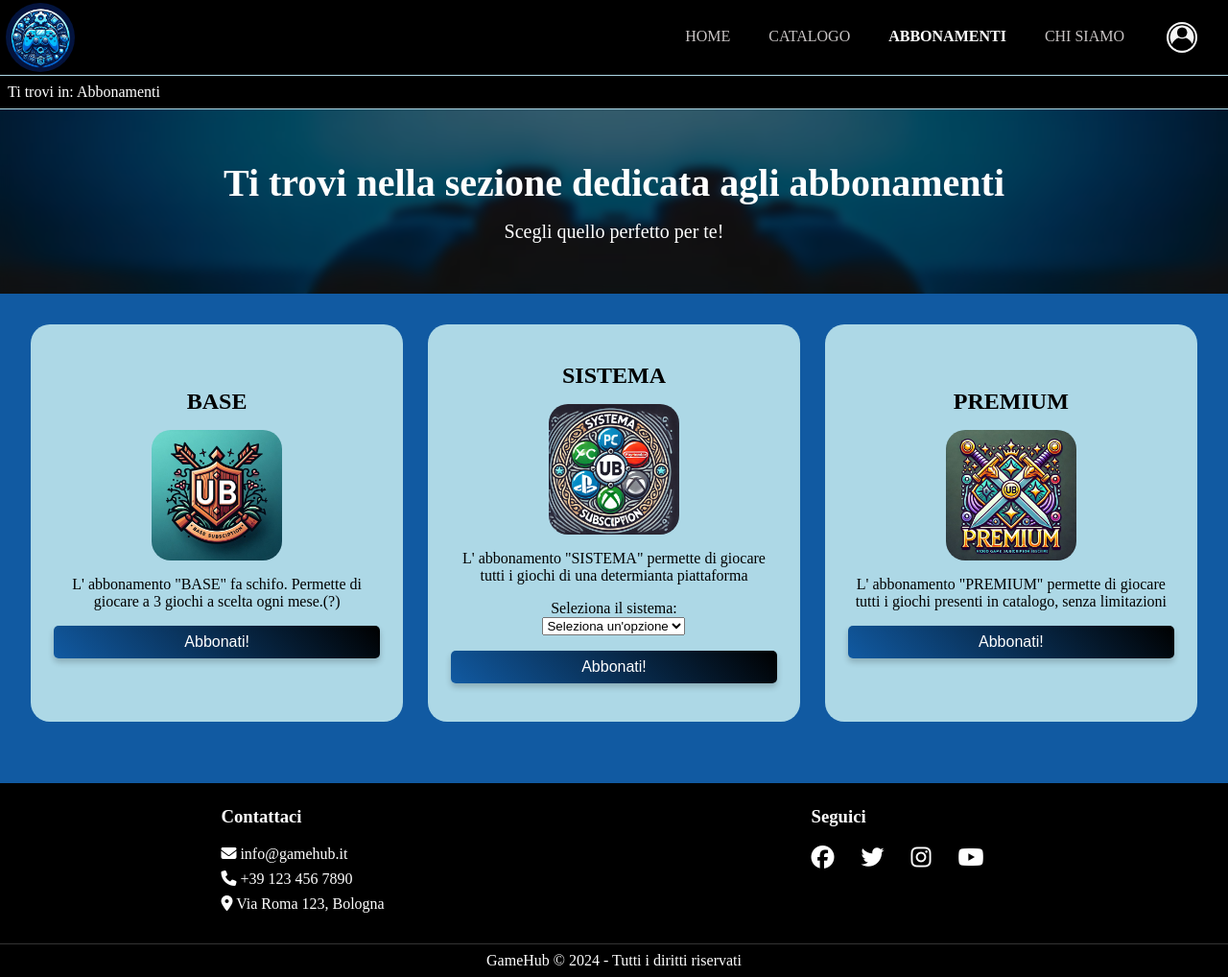
After one commit to MatteoSquarz/GameHub, a PHP site: page /abbonamenti.html in a window 1280 px wide. The commit adds this page. Shown: the whole page at 96% size. Run offline with PHP 8.4, Linux system fonts and the light colour scheme.

Commit message:
html e css Pagina abbonamento

```diff
--- /dev/null
+++ b/abbonamenti.html
@@ -0,0 +1,98 @@
+<!DOCTYPE html>
+<html lang="it">
+    <head>
+        <meta charset="UTF-8">
+        <meta name="viewport" content="width=device-width, initial-scale=1.0">
+        <meta name="description" content="Questa pagina è dedicata alla sezione abbonamenti del negozio di videogiochi GameHub. Troverai abbonamenti  Base, Sistema e Premium">
+        <meta name="keywords" content="Abbonamenti, GameHub, Videogiochi, negozio, Base, Sistema, Premium">
+        <meta name="author" content="Alessandro Damiani">
+        <link rel = "stylesheet" href = "style.css" media = "screen">
+        <link rel="stylesheet" href="https://cdnjs.cloudflare.com/ajax/libs/font-awesome/6.5.1/css/all.min.css">
+        <link rel="stylesheet" href="mobile.css" media="only screen and (max-width: 768px)">
+        <title>Abbonamenti-GameHub</title>
+    </head>
+    <body>
+        <div class="stickyScroll">
+            <header>
+                <div class="logoName">
+                    <a href="index.php" id="logo"></a>
+                    <h1>GameHub</h1>
+                </div>
+                <nav id="menu">
+                    <ul class="menuList">
+                        <li><a href="index.html" >Home</a></li>
+                        <li><a href="list.php">Catalogo</a></li>
+                        <li><a href="search.php" class="currentMenu">Abbonamenti</a></li>
+                        <li><a href="insert.php">Chi siamo</a></li>
+                    </ul>
+                    <a id="profile" href="#menu">Profile</a>
+                </nav>
+            </header>
+            <nav id="breadcumb">
+                <p>Ti trovi in: Abbonamenti</p>
+            </nav>
+        </div>
+        <main>
+            <div>
+                <div class="backgroundAbbonamenti">
+                    <div class="introAbbonamenti blurAbbonamenti">
+                        <h2>Ti trovi nella sezione dedicata agli abbonamenti</h2>
+                        <p>Scegli quello perfetto per te!</p>
+                    </div>
+                </div>
+
+                <div class="abbonamentiAbb">
+                    <div class="targhettaAbb">
+                        <p><strong>BASE</strong></p>
+                        <img src="assets/Designer.jpeg" alt="Icona abbonamento BASE">
+                        <p>L' abbonamento "BASE" fa schifo. Permette di giocare a 3 giochi a scelta ogni mese.(?)</p>
+                        <button onclick>Abbonati!</button>
+                    </div>
+                    <div class="targhettaAbb">
+                        <p><strong>SISTEMA</strong></p>
+                        <img src="assets/Designer (9).jpeg" alt="Icona abbonamento SISTEMA">
+                        <p>L' abbonamento "SISTEMA" permette di giocare tutti i giochi di una determianta piattaforma</p>
+                         <form action="/submit" method="post">
+                            <label for="piattaforma">Seleziona il sistema:</label>
+                            <select id="piattaforma" name="piattaforma" required>
+                                <option value="" disabled selected>Seleziona un'opzione</option>
+                                <option value="playstation">PlayStation</option>
+                                <option value="xbox">Xbox</option>
+                                <option value="pc">PC</option>
+                                <option value="Nintendo">Nintendo</option>
+                            </select>
+                        </form>
+                        <button onclick>Abbonati!</button>
+                    </div>
+                    <div class="targhettaAbb">
+                        <p><span lang="en"><strong>PREMIUM</strong></p>
+                        <img src="assets/Designer (3).jpeg" alt="Icona abbonamento PREMIUM">
+                        <p>L' abbonamento "PREMIUM" permette di giocare tutti i giochi presenti in catalogo, senza limitazioni</p>
+                        <button onclick>Abbonati!</button>
+                        </div>
+
+                </div>
+            </div>
+        </main>
+        <footer>
+            <div class="footer-content">
+                <div class="contact-info">
+                    <h3>Contattaci</h3>
+                    <p><span class="fa-solid fa-envelope"></span> info@gamehub.it</p>
+                    <p><span class="fa-solid fa-phone"></span> +39 123 456 7890</p>
+                    <p><span class="fa-solid fa-location-dot"></span> Via Roma 123, Bologna</p>
+                </div>
+                <div class="social-links">
+                    <h3>Seguici</h3>
+                    <a href="#"><span class="fa-brands fa-facebook"></span></a>
+                    <a href="#"><span class="fa-brands fa-twitter"></span></a>
+                    <a href="#"><span class="fa-brands fa-instagram"></span></a>
+                    <a href="#"><span class="fa-brands fa-youtube"></span></a>
+                </div>
+            </div>
+            <div class="footer-bottom">
+                <p>GameHub &copy; 2024 - Tutti i diritti riservati</p>
+            </div>
+        </footer>
+    </body>
+</html>
--- a/mobile.css
+++ b/mobile.css
@@ -0,0 +1,92 @@
+/*pagina ABBONAMENTI*/
+.backgroundAbbonamenti{
+    background: url('assets/royalty-free-music-for-videogames.png') no-repeat center center/cover;
+    background-color: var(--bgcolor);
+    height: 60%;
+    max-width: 100%;
+}
+.blurAbbonamenti{
+    background: rgba(0, 0, 0, 0.5);
+    backdrop-filter: blur(5px);
+}
+.introAbbonamenti{
+    color: var(--txtcolor);
+    padding: 0.8em;
+    text-align: center;
+    display: flex;
+    flex-direction: column;
+    justify-content: center;
+    align-items: center;
+    gap: 1em;
+    height: 10em;
+}
+.introAbbonamenti h2 {
+    font-size: 2.3em;
+}
+.introAbbonamenti p{
+    font-size: 1.25em;
+}
+.abbonamentiAbb{
+    box-sizing: border-box;
+    display: flex;
+    flex-direction: column;
+    justify-content: space-around;
+    align-items: center;
+    gap: 2.3em;
+     padding: 2em;
+     padding-left: 1em;
+     padding-right: 1em;
+    padding-bottom: 4em;
+    box-shadow: 0 4px 8px rgba(0, 0, 0, 0.8);
+    transition: transform 0.3s;
+    max-width: 100%;
+
+}
+.targhettaAbb{
+    display: flex;
+    flex-direction: column;
+    justify-content: center;
+    gap: 1em;
+    align-items: center;
+    text-align: center;
+    color: black;
+    max-width: 100%;
+    padding: 2.5em 1.5em 2.5em 1.5em;
+    background-color: var(--homeboxcolor);
+    border-top-left-radius: 20px;
+    border-bottom-left-radius: 20px;
+    border-top-right-radius: 20px;
+    border-bottom-right-radius: 20px;
+}
+.targhettaAbb p{
+    font-size: 1em;
+}
+.targhettaAbb strong{
+    font-size: 1.5em;
+}
+.targhettaAbb img{
+    max-width: 40%;
+    height: auto;
+    border-radius: 20px;
+}
+
+button {
+
+    background: linear-gradient(45deg, #115AA2,#000000);
+    color: white;
+    padding: 0.5em 1.5em;
+    border: none;
+    border-radius: 5px;
+    font-size: 1em;
+    cursor: pointer;
+    box-shadow: 0 4px 6px rgba(0, 0, 0, 0.2);
+    transition: background-color 0.3s, transform 0.2s;
+}
+
+form{
+
+    display: flex;
+    flex-direction: column;
+    align-items: center;
+    align-self: center;
+}
--- a/style.css
+++ b/style.css
@@ -309,3 +309,141 @@ footer {
     vertical-align: middle;
     padding: 0.5em;
 }
+
+/* PAGINA ABBONAMENTO */
+.backgroundAbbonamenti{
+    background: url('assets/royalty-free-music-for-videogames.png') no-repeat center center/cover;
+    background-color: var(--bgcolor);
+    height: 60%;
+    max-width: 100%;
+}
+.blurAbbonamenti{
+    background: rgba(0, 0, 0, 0.5);
+    backdrop-filter: blur(5px);
+}
+.introAbbonamenti{
+    color: var(--txtcolor);
+    padding: 1em;
+    text-align: center;
+    display: flex;
+    flex-direction: column;
+    justify-content: center;
+    align-items: center;
+    gap: 1em;
+    height: 10em;
+}
+.introAbbonamenti h2 {
+    font-size: 2.5em;
+}
+.introAbbonamenti p{
+    font-size: 1.25em;
+}
+.abbonamentiAbb{
+    box-sizing: border-box;
+    display: flex;
+    flex-direction: row;
+    justify-content: space-around;
+    align-items: center;
+    /*margin: 3em 2em 3em 2em;*/
+    gap: clamp(0.5em, 2vw, 3em);
+     padding: 2em;
+    padding-bottom: 4em;
+    /*box-shadow: 0 4px 8px rgba(0, 0, 0, 0.8);*/
+    transition: transform 0.3s;
+    max-width: 100%;
+    align-items: stretch;
+
+}
+.targhettaAbb{
+    box-sizing: border-box;
+    display: flex;
+    flex-direction: column;
+    justify-content: center;
+    gap: 1em;
+    align-items: center;
+    text-align: center;
+    color: black;
+    max-width: 100%;
+    width: 100%;
+    padding: 2.5em 1.5em 2.5em 1.5em;
+    background-color: var(--homeboxcolor);
+    border-top-left-radius: 20px;
+    border-bottom-left-radius: 20px;
+    border-top-right-radius: 20px;
+    border-bottom-right-radius: 20px;
+}
+.targhettaAbb p{
+    font-size: 1em;
+}
+.targhettaAbb strong{
+    font-size: 1.5em;
+}
+
+
+
+.targhettaAbb:hover{
+    transform: translateX(-10px);
+}
+
+.targhettaAbb img{
+
+    max-width: 40%;
+    height: auto;
+    border-radius: 20px;
+
+
+}
+
+
+.targhettaAbb button{
+
+    background: linear-gradient(45deg, #115AA2,#000000);
+    color: white;
+    padding: 0.5em 1.5em;
+    border: none;
+    border-radius: 5px;
+    font-size: 1em;
+    cursor: pointer;
+    box-shadow: 0 4px 6px rgba(0, 0, 0, 0.2);
+    transition: background-color 0.3s, transform 0.2s;
+    max-width: 100%;
+    width: 100%;
+}
+
+button:hover {
+
+    transform: scale(1.05);
+
+}
+.targhettaAbb form{
+
+    display: flex;
+    flex-direction: column;
+    align-items: center;
+    align-self: center;
+    max-width: 100%;
+    width: 100%;
+}
+.targhettaAbb section{
+    max-width: 100%;
+    width: 100%;
+}
+/*@media (max-width: 900px) {
+    .abbonamentiAbb{
+        box-sizing: border-box;
+        display: flex;
+        flex-direction: column;
+        justify-content: space-around;
+        align-items: center;
+
+        gap: 3em;
+         padding: 2em;
+         padding-left: 5em;
+         padding-right: 5em;
+        padding-bottom: 4em;
+        box-shadow: 0 4px 8px rgba(0, 0, 0, 0.8);
+        transition: transform 0.3s;
+        max-width: 100%;
+
+    }
+}*/
```
Also changed, not shown: assets/Designer (3).jpeg (added), assets/Designer (9).jpeg (added), assets/Designer.jpeg (added).
